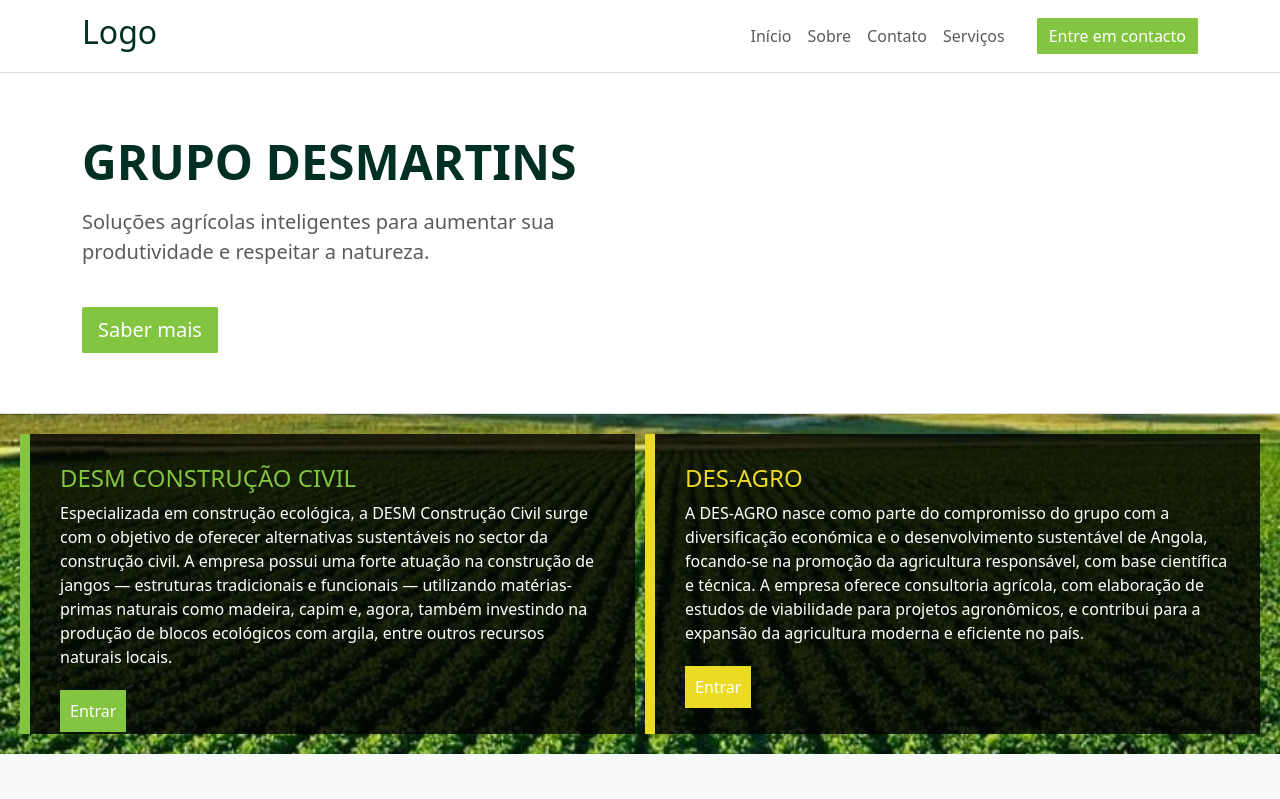
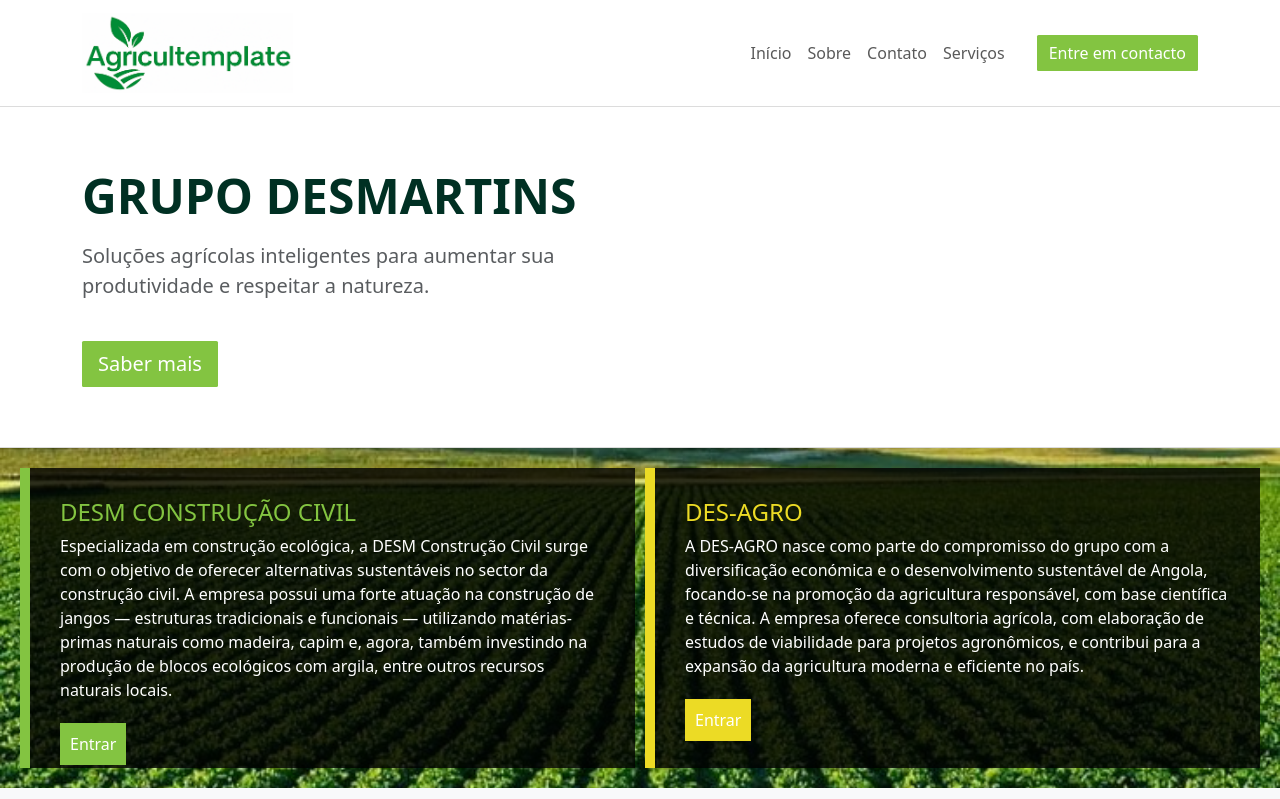
Before and after one commit to Maicky42/Agricultemplate, a plain HTML site: page serviços.html in a window 1280 px wide. Shown: the top 799 px of the page. Drawn offline with nearby package versions, Linux system fonts and the light colour scheme.

Commit message:
Update serviços.html

```diff
--- a/serviços.html
+++ b/serviços.html
@@ -107,12 +107,13 @@
     <!-- Header com Navbar -->
     <nav class="navbar navbar-expand-lg navbar-light bg-white" style="border-bottom: 1px solid gainsboro;">
         <div class="container">
-            <a class="navbar-brand d-flex align-items-center" href="#">
-                <!-- <img src="logo.png" alt="Logo" width="40" height="40" class="me-2"> -->
-                <strong class="text-success">
-                    <h2>Logo</h2>
-                </strong>
-            </a>
+           <a class="navbar-brand d-flex align-items-center" href="#">
+            <!-- <img src="logo.png" alt="Logo" width="40" height="40" class="me-2"> -->
+            <strong class="text-success">
+              <!-- <h2>Logo</h2> -->
+              <img src="logo/ChatGPT Image May 20, 2025, 05_51_25 PM.png" alt="" class="ms-auto d-block" style="max-height: 80px;">
+            </strong>
+          </a>
             <button class="navbar-toggler" type="button" data-bs-toggle="collapse" data-bs-target="#navbarNav">
                 <span class="navbar-toggler-icon"></span>
             </button>
```
